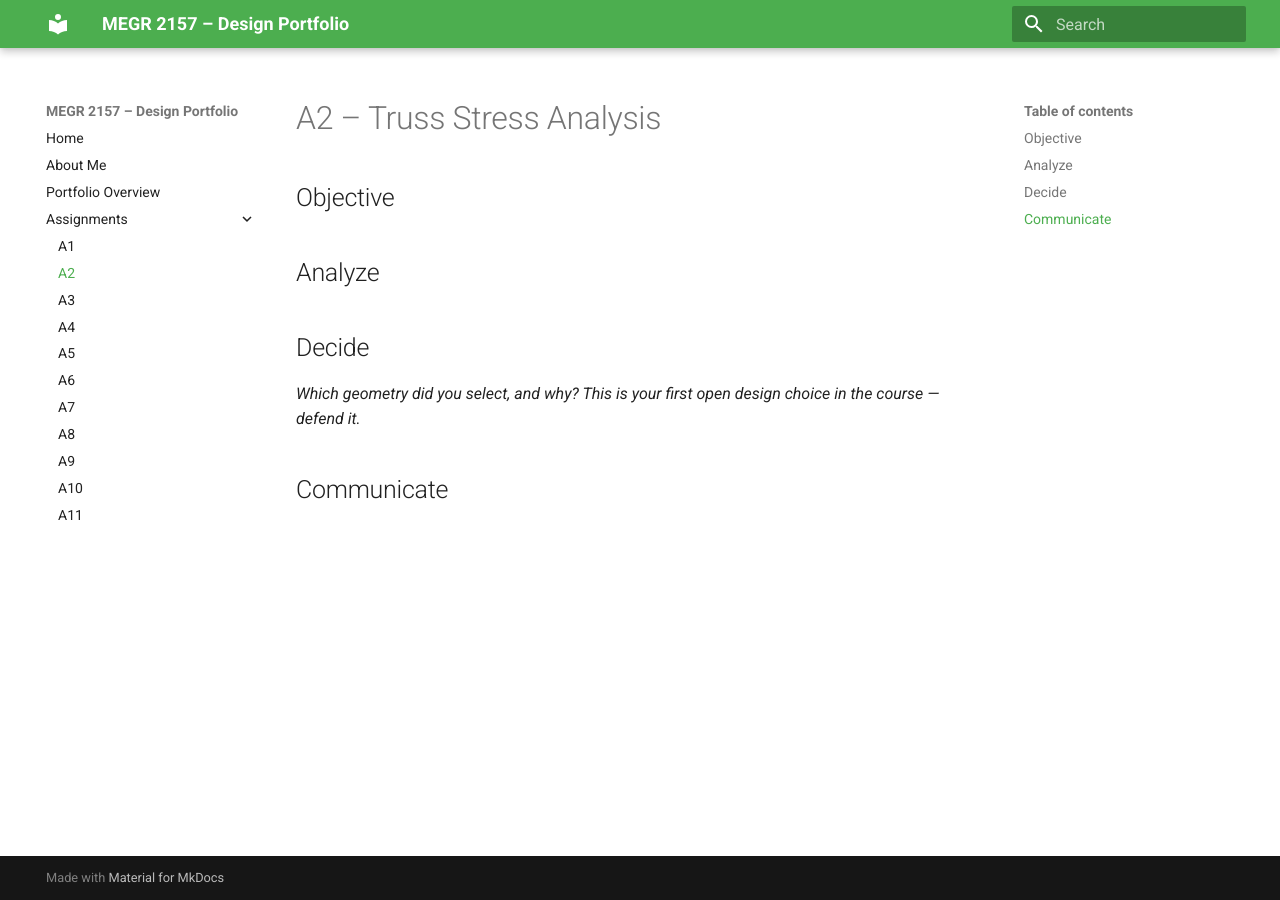
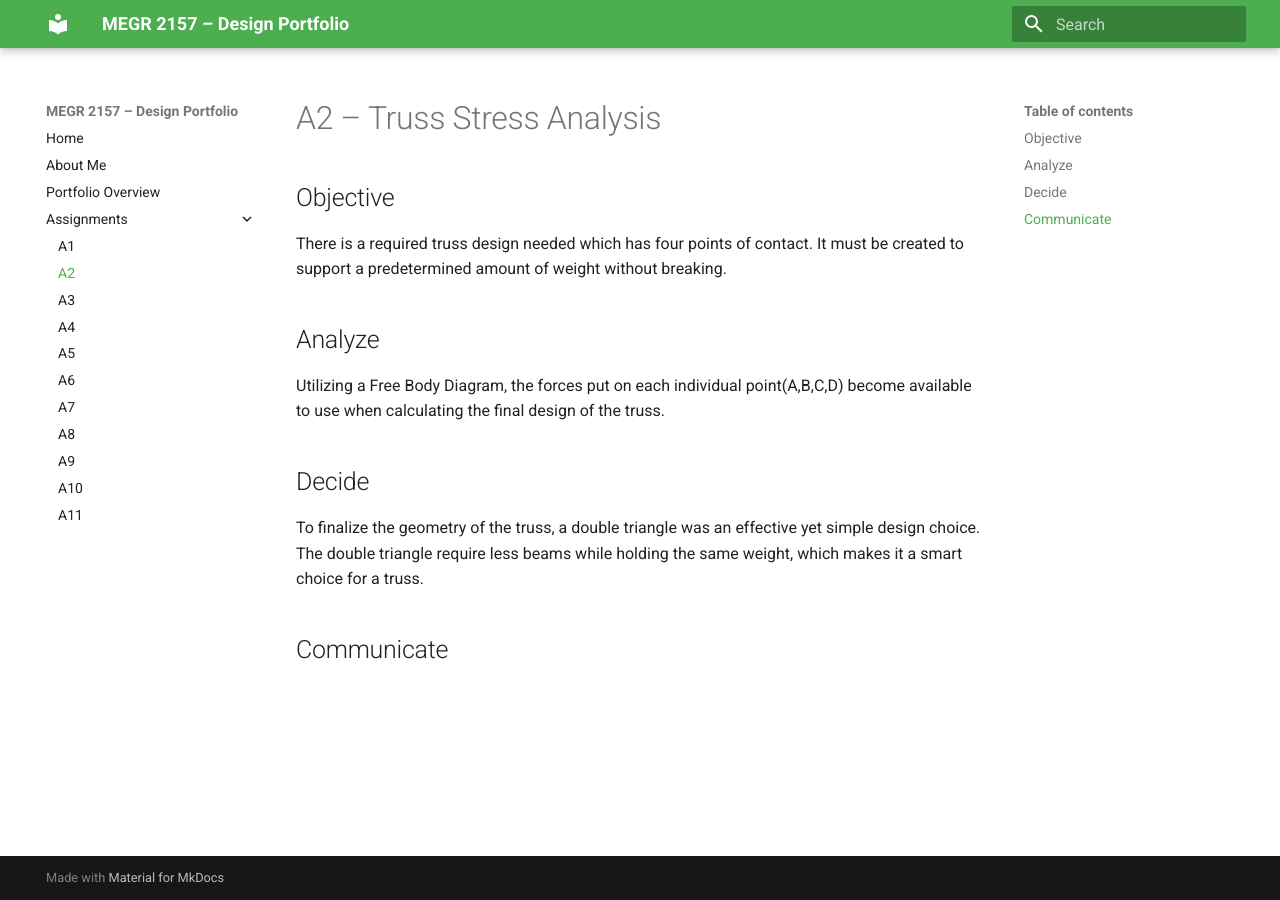
Before and after one commit to dadams78/design-projects-portfolio, an MkDocs documentation site: the page built from docs/assignments/A02/index.md, in a window 1280 px wide. Built offline with MkDocs 1.6.1 and Material for MkDocs 9.7.7, drawn with Linux system fonts in a browser that asks for light colours.

Commit message:
Update index.md

```diff
--- a/docs/assignments/A02/index.md
+++ b/docs/assignments/A02/index.md
@@ -1,12 +1,12 @@
 # A2 – Truss Stress Analysis
 
 ## Objective
-
+There is a required truss design needed which has four points of contact. It must be created to support a predetermined amount of weight without breaking.
 
 ## Analyze
-
+Utilizing a Free Body Diagram, the forces put on each individual point(A,B,C,D) become available to use when calculating the final design of the truss.
 
 ## Decide
-_Which geometry did you select, and why? This is your first open design choice in the course — defend it._
+To finalize the geometry of the truss, a double triangle was an effective yet simple design choice. The double triangle require less beams while holding the same weight, which makes it a smart choice for a truss.
 
 ## Communicate
```
